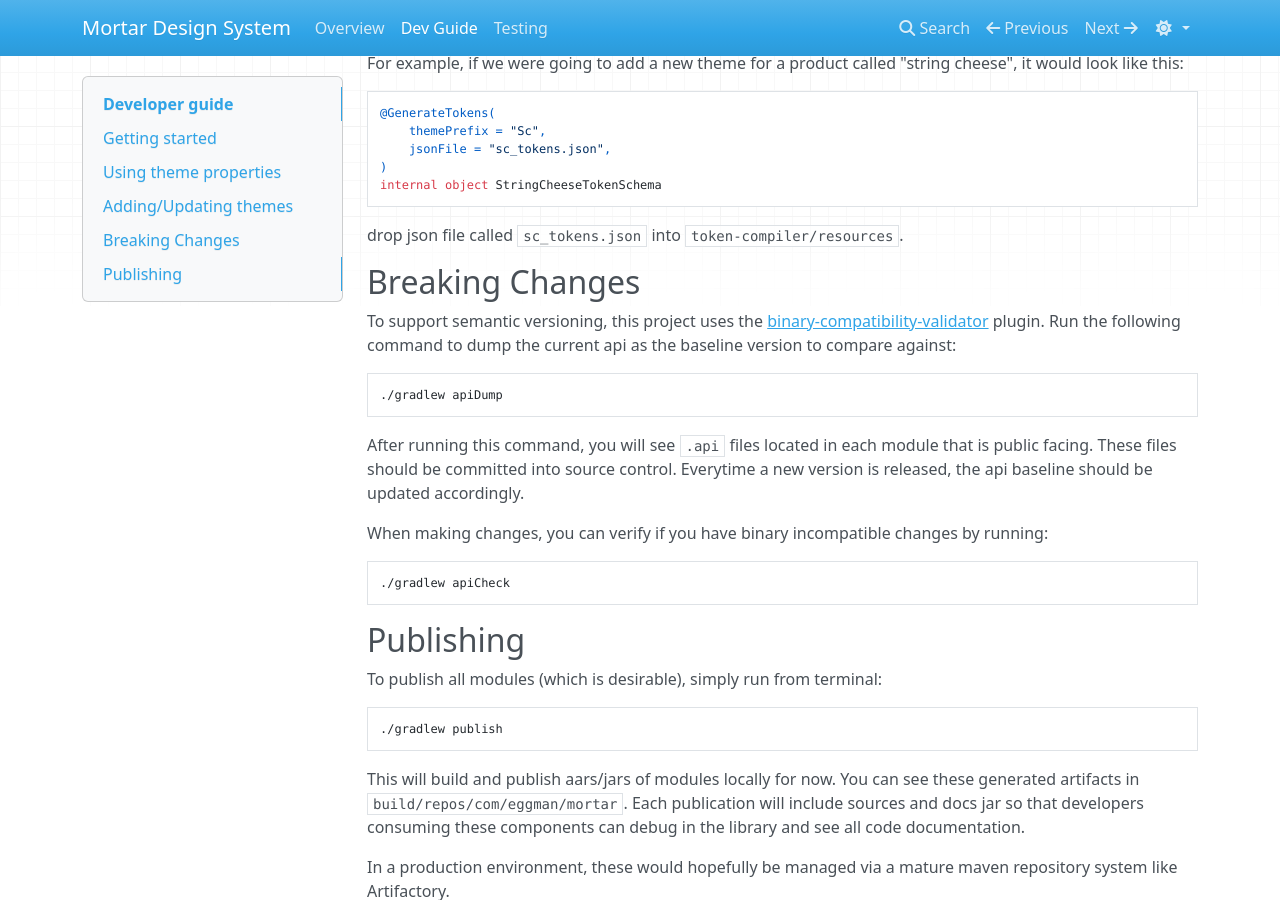
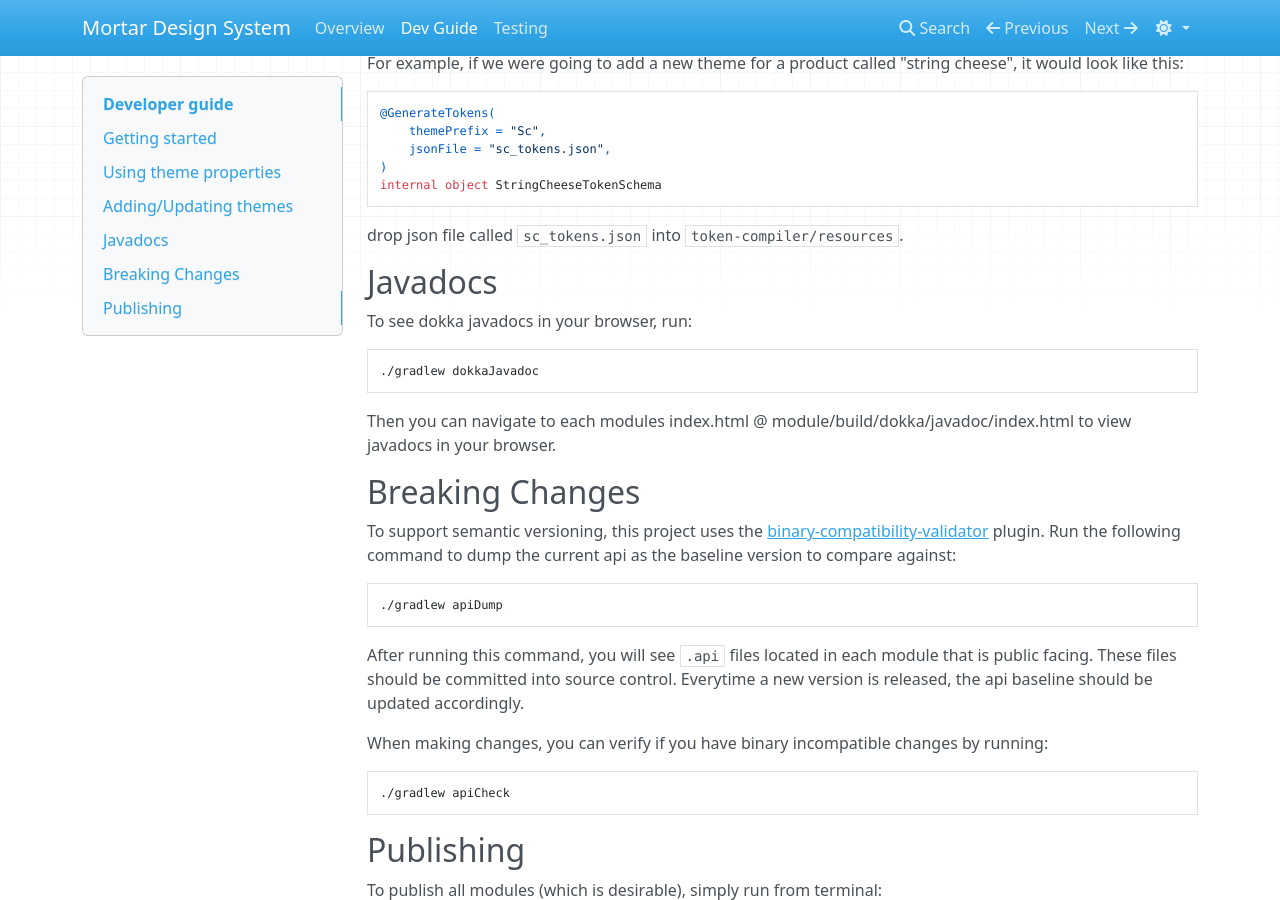
Before and after one commit to eggman87/mortar-android, an MkDocs documentation site: the page built from docs/dev_guide.md, in a window 1280 px wide and 900 px high, scrolled down 1125 px. Built offline with MkDocs 1.6.1, drawn with Linux system fonts in a browser that asks for light colours; nearby versions of some CDN libraries.

Commit message:
update docs.

````diff
--- a/docs/dev_guide.md
+++ b/docs/dev_guide.md
@@ -63,6 +63,14 @@ internal object StringCheeseTokenSchema
 
 drop json file called `sc_tokens.json` into `token-compiler/resources`.
 
+## Javadocs
+To see dokka javadocs in your browser, run:
+```
+./gradlew dokkaJavadoc
+```
+Then you can navigate to each modules index.html @ module/build/dokka/javadoc/index.html to view
+javadocs in your browser.
+
 ## Breaking Changes
 To support semantic versioning, this project uses the [binary-compatibility-validator](https://github.com/Kotlin/binary-compatibility-validator)
 plugin. Run the following command to dump the current api as the baseline version to compare against:
````
Also changed, not shown: 4 other files.
